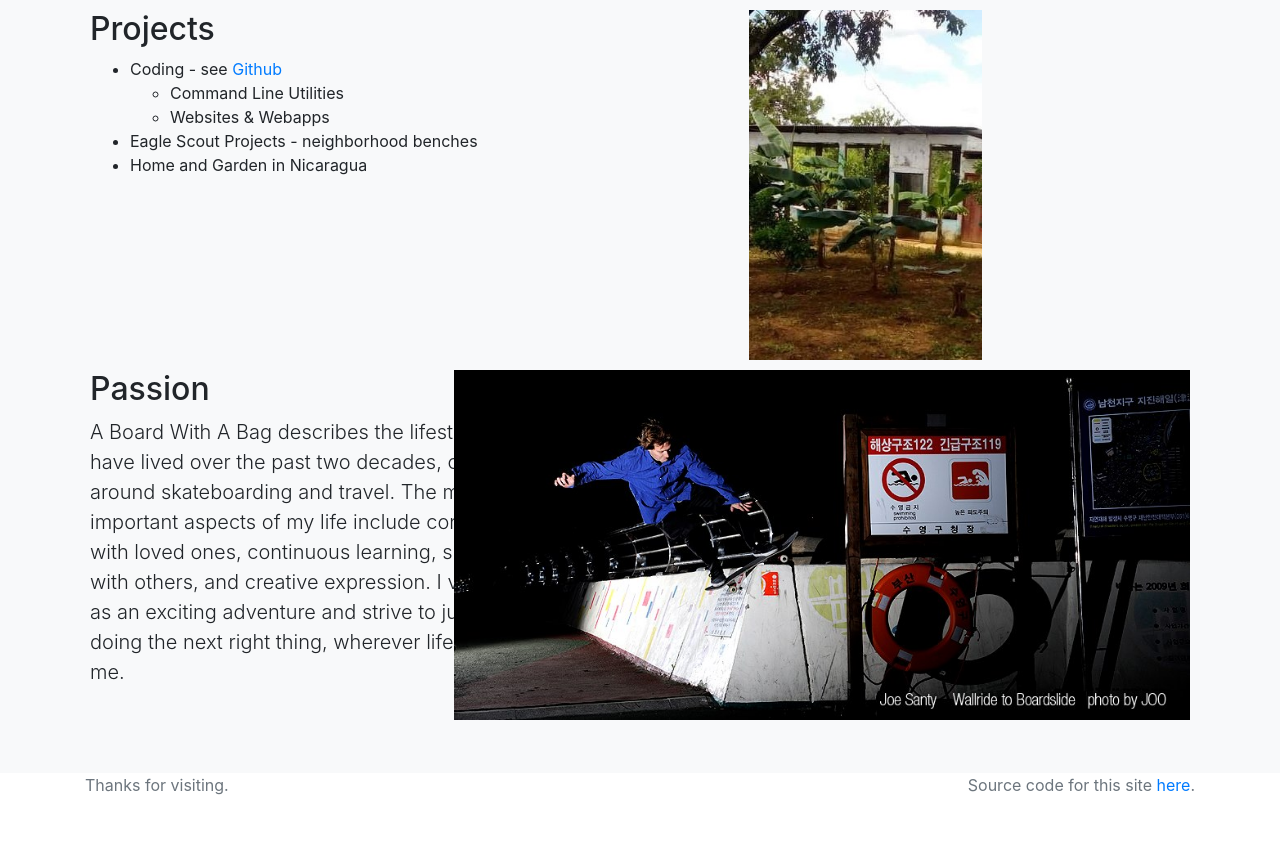
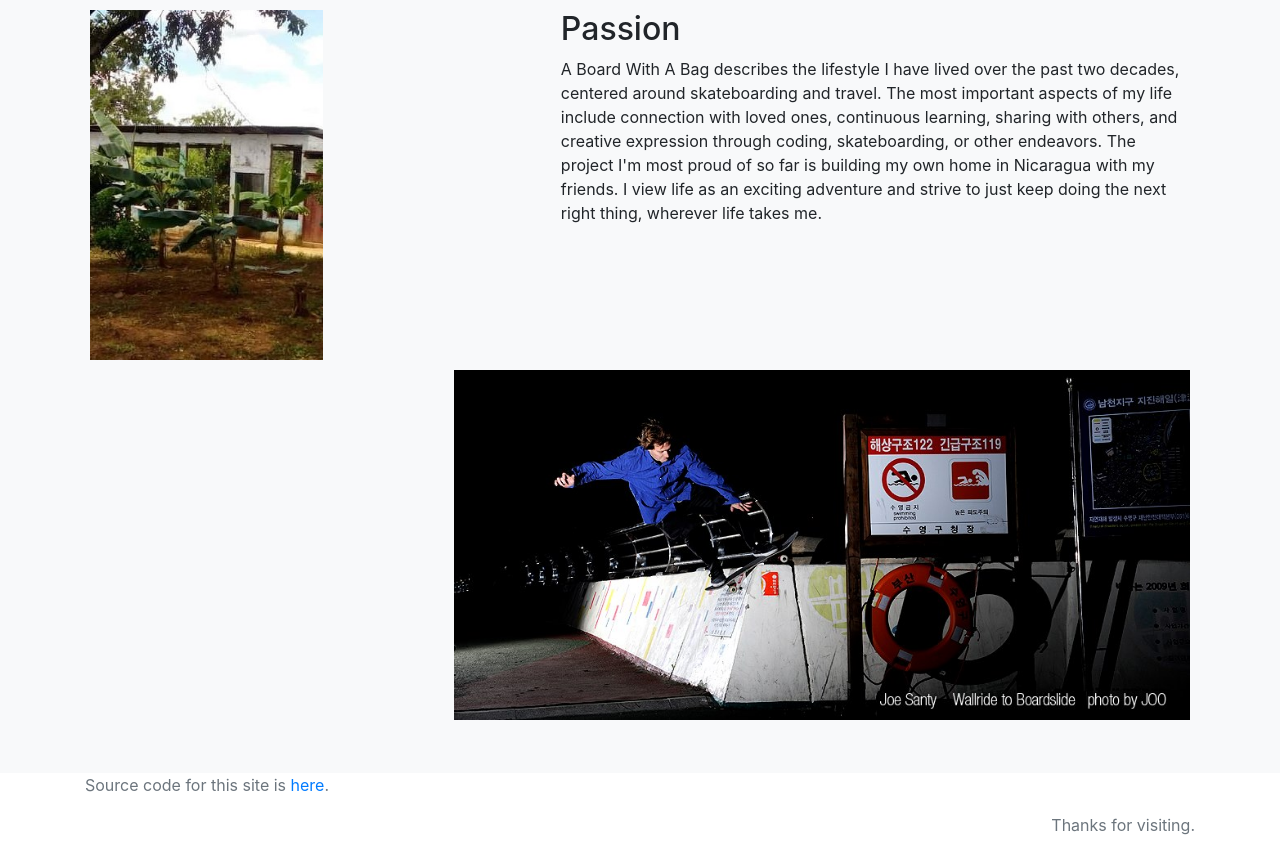
Before and after one commit to joe-santy/joe, a website: page public/index.html in a window 1280 px wide. Shown: the part 1720-2573 px from the top of the page. Before the commit the page ends 2533 px from the top, so only its background shows below. Drawn offline with nearby package versions, Linux system fonts and the light colour scheme.

Commit message:
Update index.html

```diff
--- a/public/index.html
+++ b/public/index.html
@@ -155,30 +155,18 @@
           </div> <!-- end row -->
 
           <div class="row featurette">
-            <div class="col-md-7">
-              <h2 class="featurette-heading">Projects</h2>
-              <ul>
-                <li>Coding - see <a href="https://github.com/joe-santy" target="_blank">Github</a></li>
-                <ul>
-                  <li>Command Line Utilities</li>
-                  <li>Websites & Webapps</li>
-                </ul>
-                <li>Eagle Scout Projects - neighborhood benches</li>
-                <li>Home and Garden in Nicaragua</li>
-              </ul>
-            </div>
             <div class="col-md-5">
               <img src="home.jpg" style="float:left">
             </div>
+            <div class="col-md-7">
+              <h2 class="featurette-heading">Passion</h2>
+              <p>A Board With A Bag describes the lifestyle I have lived over the past two decades, centered around skateboarding and travel.  The most important aspects of my life include connection with loved ones, continuous learning, sharing with others, and creative expression through coding, skateboarding, or other endeavors.  The project I'm most proud of so far is building my own home in Nicaragua with my friends.  I view life as an exciting adventure and strive to just keep doing the next right thing, wherever life takes me.</p>
+            </div>
           </div> <!-- end row -->
 
-          <div class="row featurette">
-            <div class="col-md-5">
-              <h2 class="featurette-heading">Passion</h2>
-              <p class="lead">A Board With A Bag describes the lifestyle I have lived over the past two decades, centered around skateboarding and travel.  The most important aspects of my life include connection with loved ones, continuous learning, sharing with others, and creative expression.  I view life as an exciting adventure and strive to just keep doing the next right thing, wherever life takes me.</p>
-            </div>
-            <div class="col-md-7">
-              <img src="wallieboardslide.jpg">
+          <div class="row">
+            <div class="col-md-12">
+              <img src="wallieboardslide.jpg" style="float:center">
             </div>
           </div> <!-- end row -->
 
@@ -188,8 +176,8 @@
 
     <footer class="text-muted">
       <div class="container">
-        <p class="float-right">Source code for this site <a href="https://github.com/joe-santy/joe" target="_blank">here</a>.</p>
-        <p>Thanks for visiting.</p>
+        <p>Source code for this site is <a href="https://github.com/joe-santy/joe" target="_blank">here</a>.</p>
+        <p class="float-right">Thanks for visiting.</p>
       </div>
     </footer>
 
```
